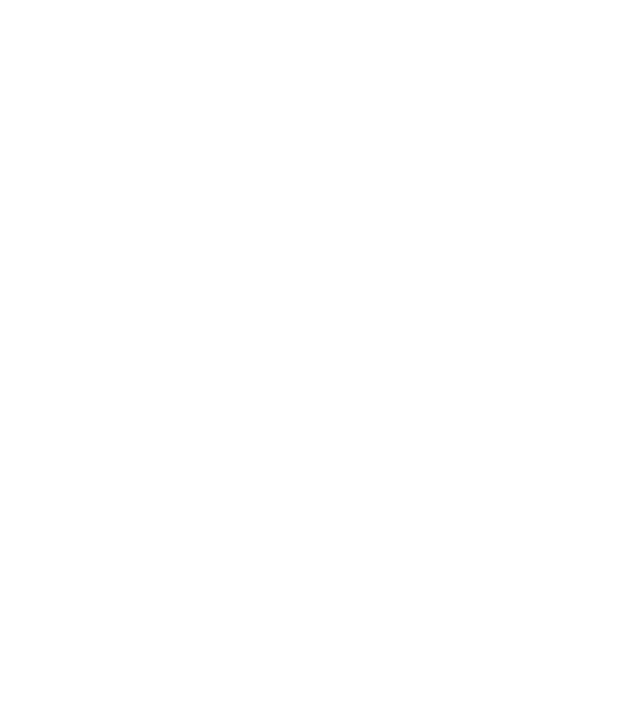
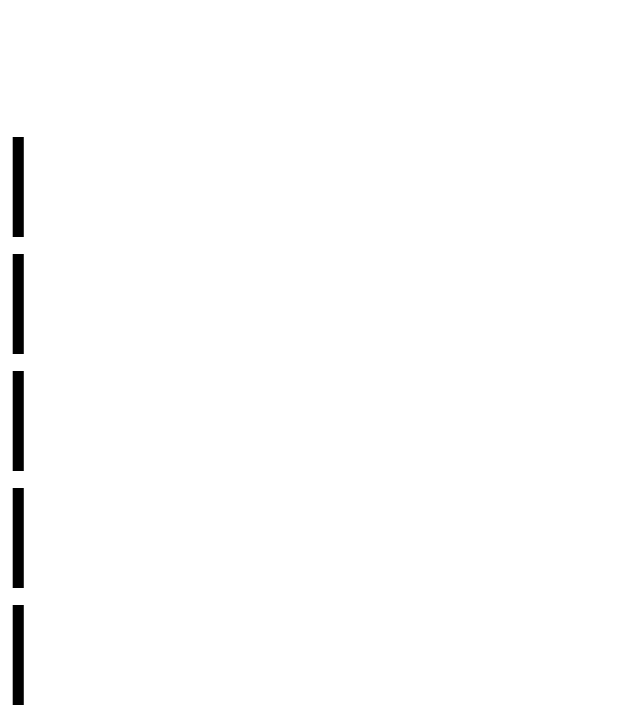
Before and after one commit to staten-island-tech/design-scaffold-project-choice-frank1, a website built with Vite: page vite-project/index.html in a window 1280 px wide. Shown: the top 721 px of the page, without its empty margins (0-640 px from the left). Built offline with nearby package versions, Linux system fonts and the light colour scheme.

Commit message:
Update style.css

```diff
--- a/vite-project/style.css
+++ b/vite-project/style.css
@@ -19,5 +19,5 @@
 }
 
 .test {
-  height: 100vh;
+  height: 15vh;
 }
```
